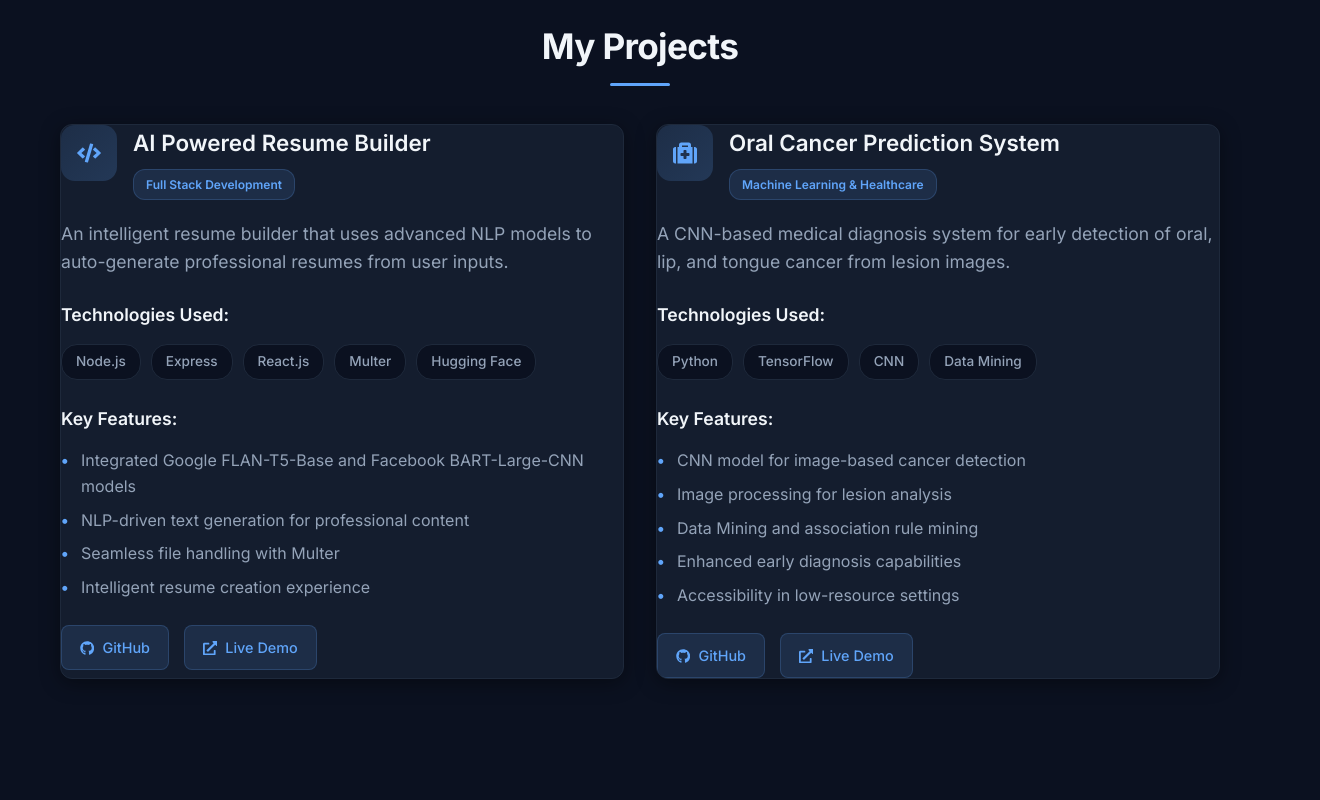
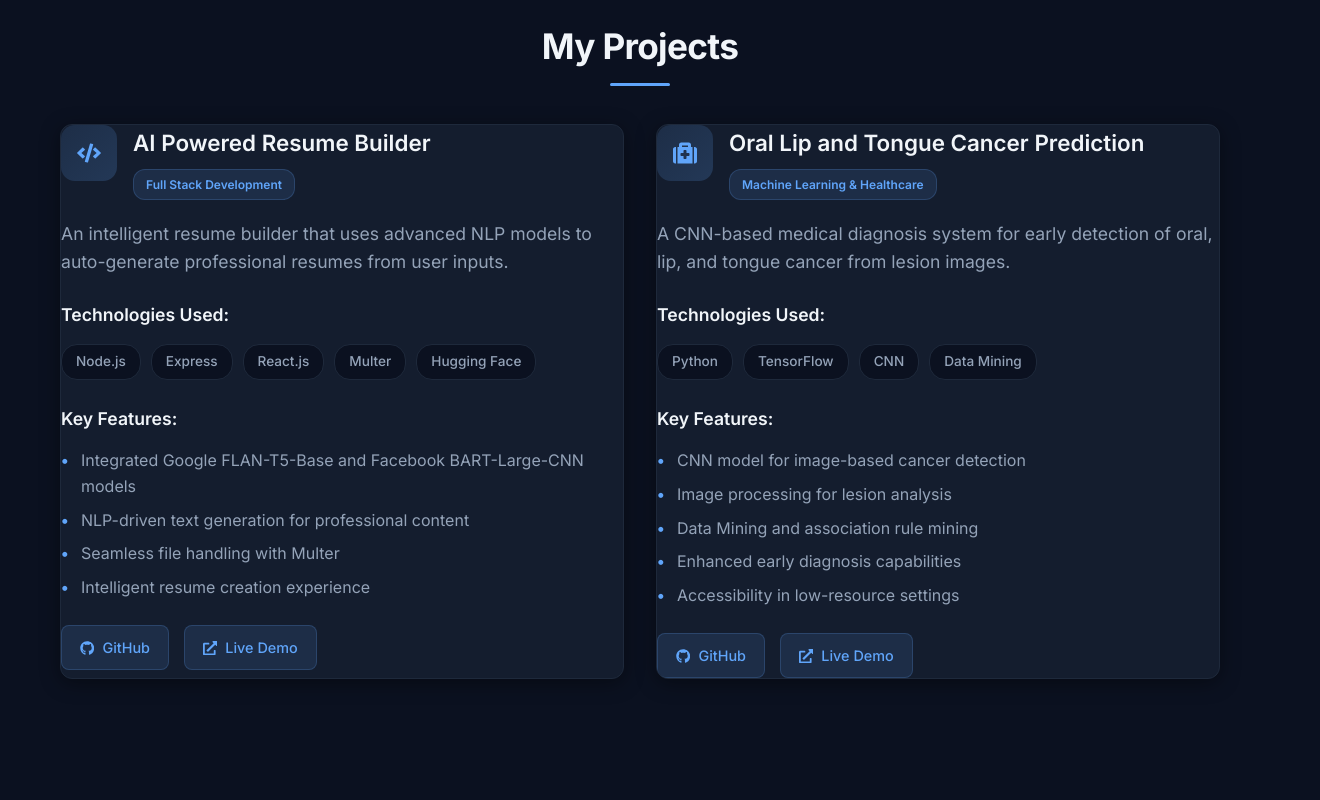
Before and after one commit to ritikamenonp/My_Portfolio, a React (Create React App) app: page / in a window 1280 px wide. Shown: the part 2180-2980 px from the top of the page, 1320 px wide, since content can reach past the window. Built offline with nearby package versions, Linux system fonts and the light colour scheme.

Commit message:
github link added to projects

```diff
--- a/src/components/Projects.js
+++ b/src/components/Projects.js
@@ -17,12 +17,12 @@
       ],
       category: "Full Stack Development",
       icon: <FaCode />,
-      github: "https://github.com/ritikamenonp/ai-resume-builder",
-      live: "https://ai-resume-builder-demo.com"
+      github: "https://github.com/ritikamenonp/Resume_Builder",
+
     },
     {
       id: 2,
-      title: "Oral Cancer Prediction System",
+      title: "Oral Lip and Tongue Cancer Prediction",
       description: "A CNN-based medical diagnosis system for early detection of oral, lip, and tongue cancer from lesion images.",
       technologies: ["Python", "TensorFlow", "CNN", "Data Mining"],
       features: [
@@ -34,8 +34,8 @@
       ],
       category: "Machine Learning & Healthcare",
       icon: <FaMedkit />,
-      github: "https://github.com/ritikamenonp/oral-cancer-detection",
-      live: "https://oral-cancer-demo.com"
+      github: "https://github.com/ritikamenonp/Oral_Lip_And_Tongue_Cancer_Prediction",
+
     }
   ];
 
```
